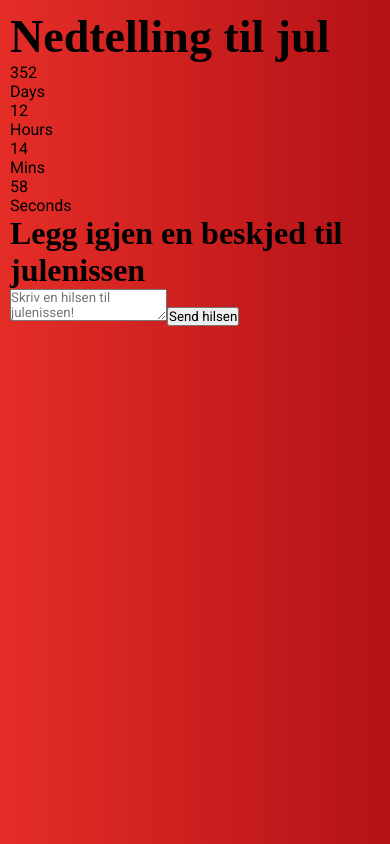
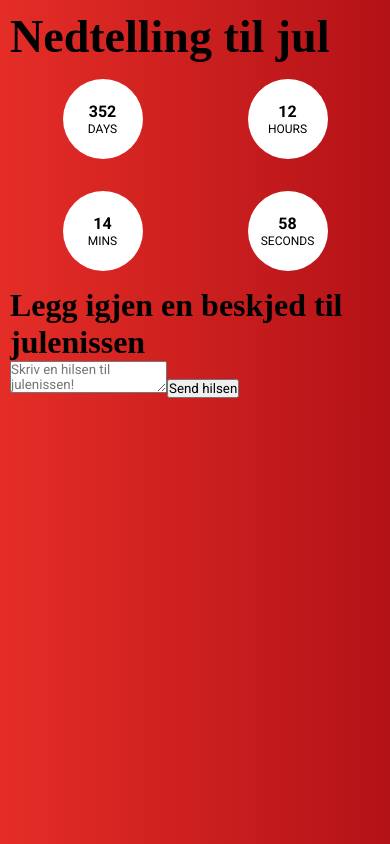
Before and after one commit to JulieKodehode/ChristmasCountdown, a React (Create React App) app: page / in a window 390 px wide. Built offline with nearby package versions, Linux system fonts and the light colour scheme.

Commit message:
Countdown is responsive

```diff
--- a/src/components/Countdown/CountdownTimer.jsx
+++ b/src/components/Countdown/CountdownTimer.jsx
@@ -7,20 +7,18 @@ import "./styling.css";
 // Components
 import { useCountdown } from "../../hooks/useCountdown";
 
-// Step 1
 /**
  * How the individual value and type is counted down.
  */
 const DateTimeDisplay = ({ value, type }) => {
 	return (
-		<div className={"countdown"}>
-			<p>{value}</p>
-			<span>{type}</span>
+		<div className={"dateTimeDisplay"}>
+			<h4>{value}</h4>
+			<p>{type}</p>
 		</div>
 	);
 };
 
-// Step 2
 /**
  * This is how the value and type is displayed with individual value and type.
  */
@@ -28,12 +26,11 @@ const ShowCounter = ({ days, hours, minutes, seconds }) => {
 	return (
 		// Section used to be div, div used to be p, but got caught in error?
 		<section className={"showCounter"}>
-			<div className={"countdownLink"}>
+			<div className={"countdownDisplay"}>
 				<DateTimeDisplay value={days} type={"Days"} />
 
 				<DateTimeDisplay value={hours} type={"Hours"} />
 
-				{/* For some reason minutes not part of task??? BUT INCLUDE FOR PEACE OF MIND!!! */}
 				<DateTimeDisplay value={minutes} type={"Mins"} />
 
 				<DateTimeDisplay value={seconds} type={"Seconds"} />
@@ -42,7 +39,6 @@ const ShowCounter = ({ days, hours, minutes, seconds }) => {
 	);
 };
 
-// Step 3
 /**
  * This is the using the data from useCountdown to display the time.
  */
--- a/src/components/Countdown/styling.css
+++ b/src/components/Countdown/styling.css
@@ -1,36 +1,34 @@
-/* The countdown "frame" */
-/* .countdownLink {
+/* The value and type set up */
+.dateTimeDisplay {
 	display: flex;
-	flex-direction: row;
+	flex-direction: column;
 	justify-content: center;
 	align-items: center;
-	color: #000;
-	gap: 1em; Gap between the "jingles"
-} */
-
-/* Each individual count down pair
-.showCounter .countdown {
-	line-height: 1.25em;
-	justify-content: center;
-	align-items: center;
-	display: flex;
-	flex-direction: column; */
-
-/* Round background */
-/* width: 80px;
+	width: 80px;
 	height: 80px;
 	border-radius: 50%;
-	background-color: white;
-} */
+	background-color: #fff;
+	margin: 1em;
+}
 
-/* The value that is counted down */
-/* .showCounter .countdown > p {
-	margin: 0;
-} */
+/* The main countdown display */
+.countdownDisplay {
+	display: grid;
+	grid-template-columns: auto auto auto auto;
+	place-items: center;
+}
 
-/* How the type is displayed on countdown */
-/* .showCounter .countdown > span {
+/* Main countdown display p to change the type */
+.countdownDisplay p {
 	text-transform: uppercase;
 	font-size: 0.75rem;
 	line-height: 1rem;
-} */
+}
+
+/* Responsive */
+/* Mobile - S(320), M(375px), L(425px)  */
+@media screen and (max-width: 426px) {
+	.countdownDisplay {
+		grid-template-columns: auto auto;
+	}
+}
```
